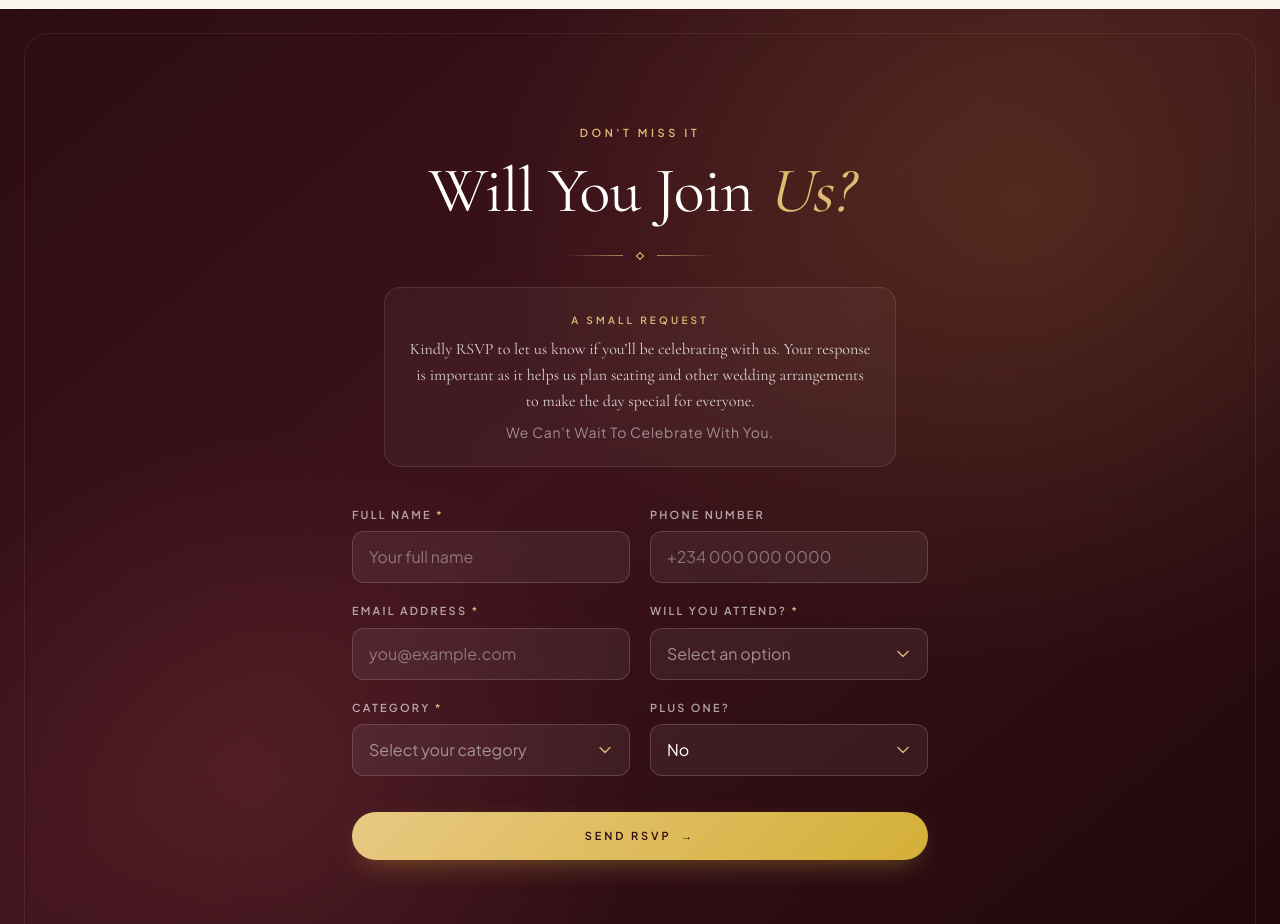
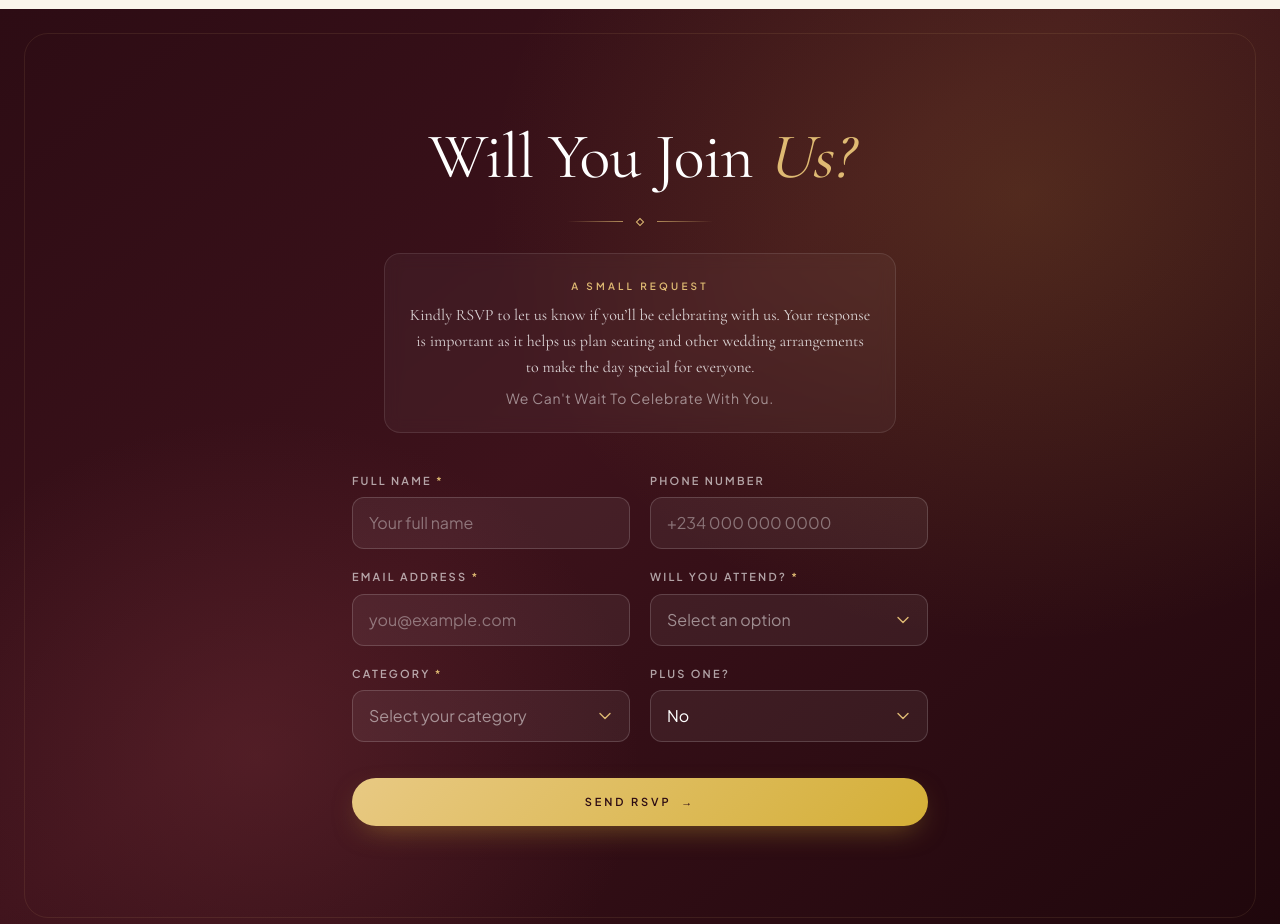
Before and after one commit to Titoluwa/tolu-moyo, a Next.js app: page / in a window 1280 px wide. Shown: the part 2980-3904 px from the top of the page. Built offline with nearby package versions, Linux system fonts and the light colour scheme.

Commit message:
fix: final look 3

```diff
--- a/components/RsvpSection.tsx
+++ b/components/RsvpSection.tsx
@@ -96,9 +96,9 @@ export default function ToluMoyoRsvpSection() {
 
       <div className="relative z-10 mx-auto max-w-2xl px-2">
         <Reveal>
-          <p className="eyebrow mb-4 text-gold-soft">
+          {/* <p className="eyebrow mb-4 text-gold-soft">
             Don&apos;t Miss It
-          </p>
+          </p> */}
 
           <h2 className="section-title text-white">
             Will You Join{" "}
```
